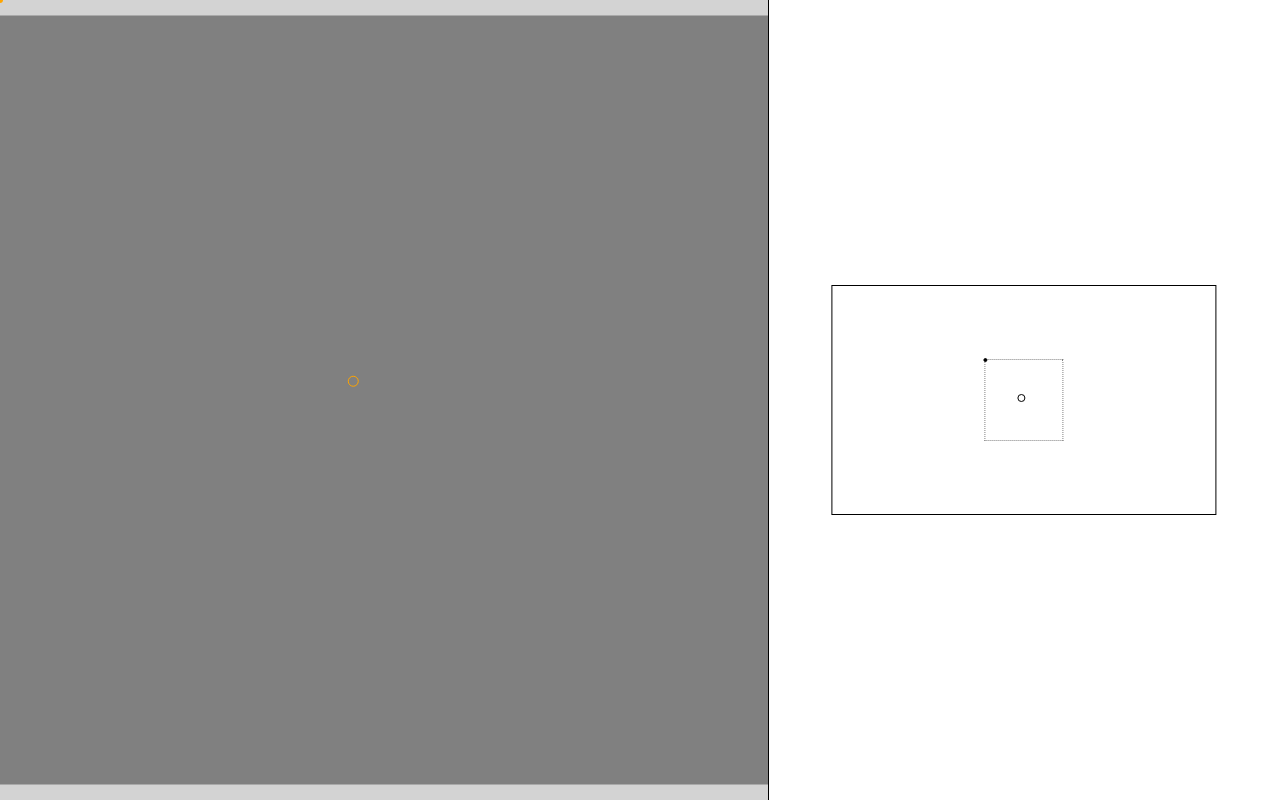
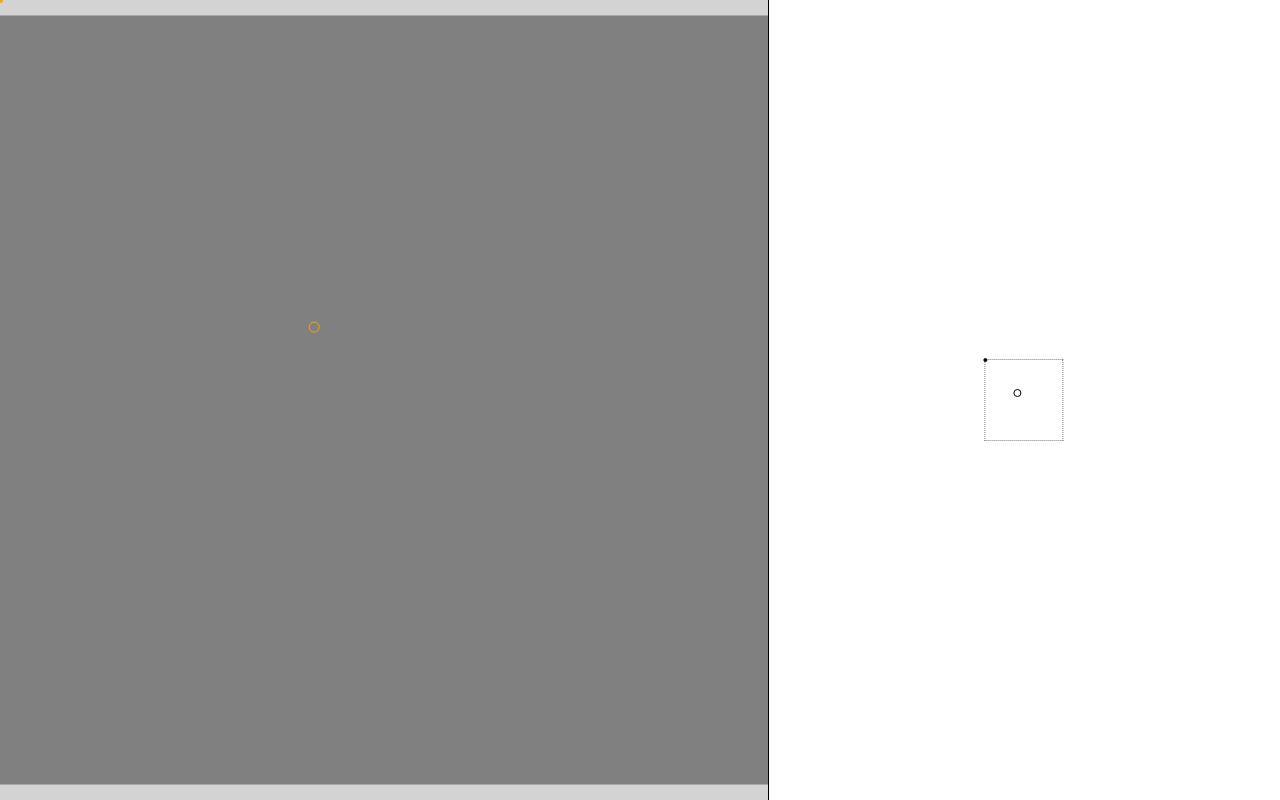
Before and after one commit to auer404/frypan-js, a website: page demos/test01.html in a window 1280 px wide. Drawn offline with Linux system fonts and the light colour scheme.

Commit message:
DemoFramework adjustments

```diff
--- a/demos/DemoFramework/DemoFramework.css
+++ b/demos/DemoFramework/DemoFramework.css
@@ -1,5 +1,6 @@
 body {
-  margin: 0
+  margin: 0;
+  overflow:hidden;
 }
 
 canvas {
@@ -7,6 +8,7 @@ canvas {
   border-right: 1px solid black;
   position: relative;
   z-index: 1;
+  width:calc(100% * 3 / 5);
 }
 
 #miniature {
--- a/demos/DemoFramework/DemoFramework.js
+++ b/demos/DemoFramework/DemoFramework.js
@@ -1,5 +1,5 @@
-//import FryPan from "../../src/main";
-import FryPan from "./frypan-1.0.0.js"
+// import FryPan from "../../src/main";
+import FryPan from "./frypan-1.0.0.js";
 
 export default class DemoFramwork {
 
--- a/demos/test01.html
+++ b/demos/test01.html
@@ -16,8 +16,8 @@
     const canvas = document.querySelector("canvas");
 
     const dimensions = {
-      x: canvas.width / 3,
-      y: canvas.height / 3,
+      x: canvas.offsetWidth / 3,
+      y: window.innerHeight / 3,
       width: 50,
       height: 50,
     }
```
